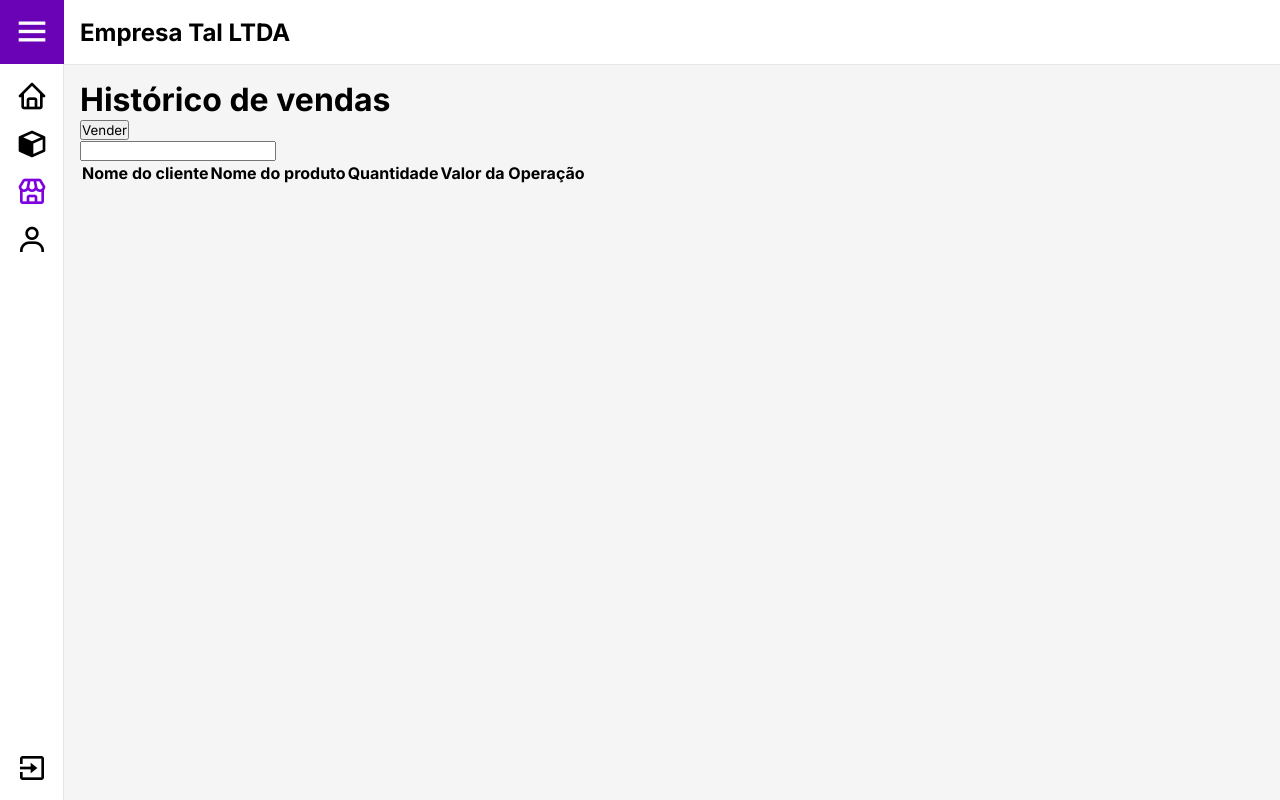
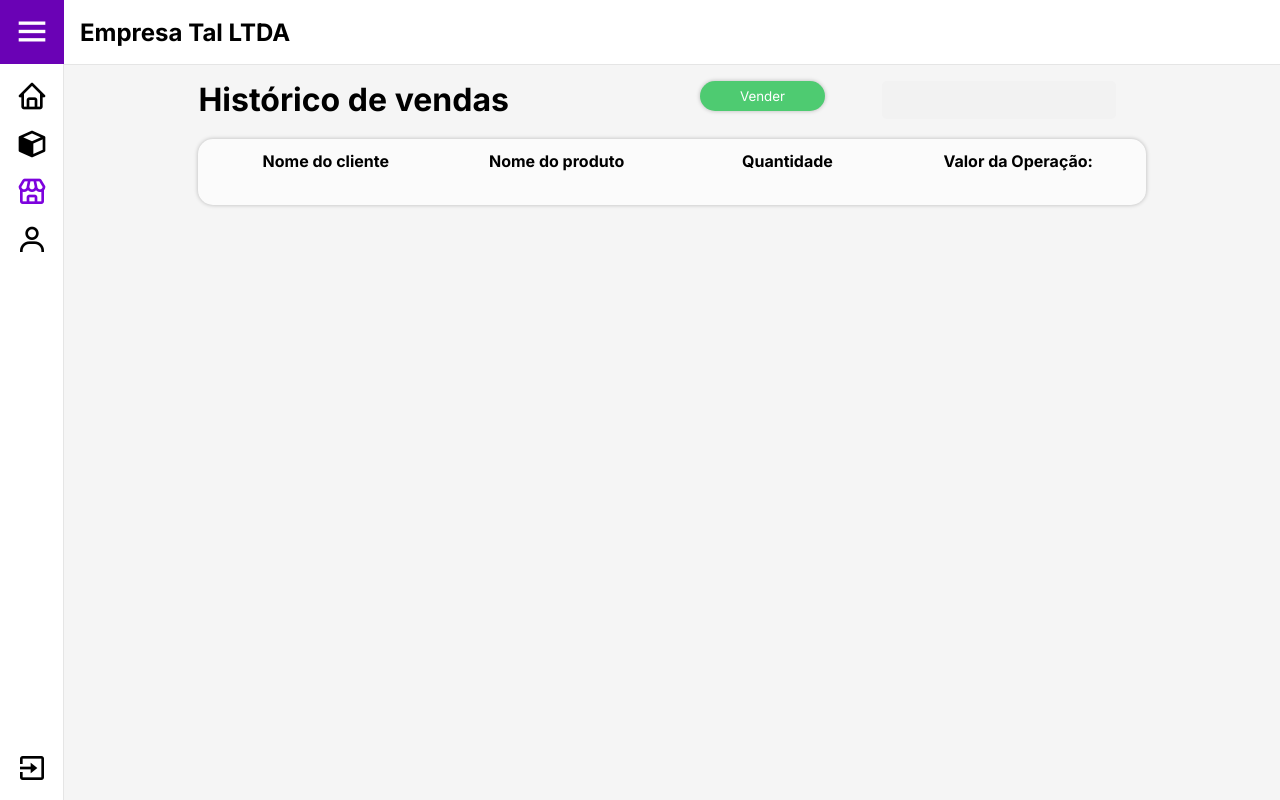
Before and after one commit to Lucas-Vinicius-Rodrigues-e-Silva/PurpureBusiness, a React (Create React App) app in the folder purpure-busness/: page /dashboard/sales in a window 1280 px wide. Built offline with nearby package versions, Linux system fonts and the light colour scheme.

Commit message:
Feat: styled salesPage

```diff
--- /dev/null
+++ b/purpure-busness/src/Pages/dashSales/dashboardSales.ts
@@ -0,0 +1,73 @@
+import styled from "styled-components";
+
+export const HeaderSearch = styled.div`
+  display: flex;
+  justify-content: space-between;
+  align-items: center;
+
+  width: 80%;
+
+  margin: 0 auto;
+
+  margin-bottom: 20px;
+
+  div {
+    display: flex;
+    justify-content: space-around;
+
+    width: 50%;
+  }
+
+  /* input {
+    background-color: #fbfbfb;
+
+    padding: 5px 10px;
+
+    border-radius: 15px;
+    box-shadow: 0px 0px 4px rgba(0, 0, 0, 0.25);
+
+    &&:focus {
+      outline: 1px solid black;
+    }
+  } */
+`;
+
+export const TableContent = styled.table`
+  margin: 0 auto;
+
+  padding: 10px;
+  width: 80%;
+
+  background-color: #fbfbfb;
+  box-shadow: 0px 0px 4px rgba(0, 0, 0, 0.25);
+
+  border-radius: 15px;
+
+  tr {
+    display: flex;
+    flex-direction: row;
+    justify-content: space-between;
+  }
+
+  th {
+    width: 25%;
+  }
+
+  tbody {
+    display: flex;
+    flex-direction: column;
+    gap: 10px;
+    padding: 10px;
+  }
+
+  td {
+    width: 25%;
+    height: 10%;
+
+    text-align: center;
+
+    white-space: nowrap;
+    overflow: hidden;
+    text-overflow: ellipsis;
+  }
+`;
--- a/purpure-busness/src/Pages/dashSales/index.tsx
+++ b/purpure-busness/src/Pages/dashSales/index.tsx
@@ -1,82 +1,81 @@
 import { yupResolver } from "@hookform/resolvers/yup";
-import { useContext, useState } from "react"
+import { useContext, useState } from "react";
 import { useForm } from "react-hook-form";
-import ReactModal from "react-modal"
-import UiDashboard from "../../components/Interface"
+import ReactModal from "react-modal";
+import UiDashboard from "../../components/Interface";
 import { iSales, SaleContext } from "../../context/SalesContext";
-import './modal.css';
-import * as yup from 'yup'
+import "./modal.css";
+import * as yup from "yup";
 import { Table } from "./table";
 import { ClientContext } from "../../context/ClientContext";
 import { ProductContext } from "../../context/ProductsContext";
+import { HeaderSearch } from "./dashboardSales";
+import { BuyBtn, Input } from "../../styles/elements";
+import { Text } from "../../styles/text/text";
 
 let exemplos = {
   nomeFantasia: "Empresa Tal LTDA",
-}
+};
 //constantes para teste
 const clients = [
   {
-        client_name: 'pipoquinha maluca'
+    client_name: "pipoquinha maluca",
   },
   {
-        client_name: 'vendinha maluca'
+    client_name: "vendinha maluca",
   },
   {
-        client_name: 'sinuquinha maluca'
+    client_name: "sinuquinha maluca",
   },
-]
+];
 
 const products = [
   {
-        product_name: 'cerveja'
+    product_name: "cerveja",
   },
   {
-        product_name: 'vinho'
+    product_name: "vinho",
   },
   {
-        product_name: 'suco de laranja'
+    product_name: "suco de laranja",
   },
-]
-
-
+];
 
 const formSchema = yup.object().shape({
-    cliente_sale_product: yup.string().required('campo obrigatório'),
-    product_sale: yup.string().required('campo obrigatório'),
-    product_sale_quant: yup.number().required('campo obrigatório'),
-    total_sale_value: yup.number().required('campo obrigatório'),
-    userId: yup.number()
-})
-
+  cliente_sale_product: yup.string().required("campo obrigatório"),
+  product_sale: yup.string().required("campo obrigatório"),
+  product_sale_quant: yup.number().required("campo obrigatório"),
+  total_sale_value: yup.number().required("campo obrigatório"),
+  userId: yup.number(),
+});
 
 export const SalesPage = () => {
-
-    const {sales, registerSale} = useContext(SaleContext)
+  const { sales, registerSale } = useContext(SaleContext);
   // const {clients} = useContext(ClientContext)
   // const {products} = useContext(ProductContext)
 
-    const [modalIsOpen, setModalIsOpen] = useState(false)
+  const [modalIsOpen, setModalIsOpen] = useState(false);
 
   const {
     register,
     handleSubmit,
-        formState: {errors},
-    } = useForm <iSales> ({
-        resolver: yupResolver(formSchema)
-    })
+    formState: { errors },
+  } = useForm<iSales>({
+    resolver: yupResolver(formSchema),
+  });
 
-    const openModal = () => setModalIsOpen(true)
+  const openModal = () => setModalIsOpen(true);
 
-    const closeModal = () => setModalIsOpen(false)
+  const closeModal = () => setModalIsOpen(false);
 
-    const submit = (data:iSales) => {
-        console.log(data)
-        registerSale(data)
-        closeModal()
-    }
+  const submit = (data: iSales) => {
+    console.log(data);
+    registerSale(data);
+    closeModal();
+  };
 
   return (
-        <UiDashboard companyName={exemplos.nomeFantasia} >
+    <UiDashboard companyName={exemplos.nomeFantasia}>
       <title>Vendas | Purpure Business</title>
       <ReactModal
         isOpen={modalIsOpen}
@@ -90,52 +89,60 @@ export const SalesPage = () => {
         </div>
         <form onSubmit={handleSubmit(submit)}>
           <label htmlFor="">Selecionar o Cliente:</label>
-                    <select id="cliente_sale_product" {...register('cliente_sale_product')}>
+          <select
+            id="cliente_sale_product"
+            {...register("cliente_sale_product")}
+          >
             <option value="cliente1">cliente1</option>
-                        {
-                            clients.map((client, i) =>
-                            <option key={i} value={client.client_name}>{client.client_name}</option>
-                            )
-                        }
+            {clients.map((client, i) => (
+              <option key={i} value={client.client_name}>
+                {client.client_name}
+              </option>
+            ))}
           </select>
           <p>{errors.cliente_sale_product?.message}</p>
           <label htmlFor="">Selecionar o Produto:</label>
-                    <select id="product_sale" {...register('product_sale')} >
+          <select id="product_sale" {...register("product_sale")}>
             <option value="produto1">produto1</option>
-                        {
-                            products.map((client, i) =>
-                            <option key={i} value={client.product_name}>{client.product_name}</option>
-                            )
-                        }
+            {products.map((client, i) => (
+              <option key={i} value={client.product_name}>
+                {client.product_name}
+              </option>
+            ))}
           </select>
           <p>{errors.product_sale?.message}</p>
           <div>
             <label htmlFor="">QTDE.:</label>
-                        <input type="number" {...register('product_sale_quant')} />
+            <input type="number" {...register("product_sale_quant")} />
             <p>{errors.product_sale_quant?.message}</p>
             <label htmlFor="">Valor desta operação:</label>
-                        <input type="number" {...register('total_sale_value')} />
+            <input type="number" {...register("total_sale_value")} />
             <p>{errors.total_sale_value?.message}</p>
             <label htmlFor="">ID empresa</label>
-                        <input type="number" {...register('userId')} />
+            <input type="number" {...register("userId")} />
           </div>
           <button onClick={closeModal}>Cancelar</button>
           <input type="submit" value="Registrar venda" />
         </form>
       </ReactModal>
+
+      <HeaderSearch>
+        <Text tag="h1" className="Title1">
+          Histórico de vendas
+        </Text>
         <div>
-                <h1>Histórico de vendas</h1>
+          <BuyBtn className="Headline" onClick={openModal}>
+            Vender
+          </BuyBtn>
           <div>
-                    <button onClick={openModal}>Vender</button>
-                    <div>
-                        <input type="text" />
+            <Input type="text" />
             <i></i>
           </div>
         </div>
-            </div>
+      </HeaderSearch>
       <section>
         <Table />
       </section>
     </UiDashboard>
-    )
-}
+  );
+};
--- a/purpure-busness/src/Pages/dashSales/table.tsx
+++ b/purpure-busness/src/Pages/dashSales/table.tsx
@@ -1,40 +1,51 @@
 import { useContext } from "react";
-import { SaleContext } from "../../context/SalesContext"
+import { SaleContext } from "../../context/SalesContext";
+import { Text } from "../../styles/text/text";
+import { TableContent } from "./dashboardSales";
 
 export const Table = () => {
-
-    const {sales} = useContext(SaleContext)
+  const { sales } = useContext(SaleContext);
 
   return (
-        <table>
+    <TableContent>
       <thead>
         <tr>
-              <th>
+          <Text tag="th" className="Title2">
             Nome do cliente
-              </th>
-              <th>
+          </Text>
+          <Text tag="th" className="Title2">
             Nome do produto
-              </th>
-              <th>
+          </Text>
+          <Text tag="th" className="Title2">
             Quantidade
-              </th>
-              <th>
-                Valor da Operação
-              </th>
+          </Text>
+          <Text tag="th" className="Title2">
+            Valor da Operação:
+          </Text>
         </tr>
       </thead>
       <tbody>
-                {
-                    sales.map((item, i) =>
+        {sales.map((item, i) => (
           <tr key={i}>
-                            <td>{item.cliente_sale_product}</td>
-                            <td>{item.product_sale}</td>
-                            <td>{item.product_sale_quant}</td>
-                            <td>{item.total_sale_value}</td>
+            <Text tag="td" className="Headline">
+              {item.cliente_sale_product}
+            </Text>
+            <Text tag="td" className="Headline">
+              {item.product_sale}
+            </Text>
+            <Text tag="td" className="Headline">
+              {item.product_sale_quant}
+            </Text>
+            <Text tag="td" className="Headline">
+              {item.total_sale_value.toLocaleString("pt-BR", {
+                minimumFractionDigits: 2,
+                style: "currency",
+                currency: "BRL",
+              })}
+            </Text>
           </tr>
-                    )
-                }
+        ))}
       </tbody>
-        </table>
-      )
-}
+    </TableContent>
+  );
+};
--- a/purpure-busness/src/context/AuthContext.tsx
+++ b/purpure-busness/src/context/AuthContext.tsx
@@ -68,10 +68,10 @@ const AuthProvider = ({ children }: iAuthContextProps) => {
     try {
       const response = await api.post("/login", data);
 
-      const { user: userResponse, token } = response.data;
-      api.defaults.headers.authorization = `Bearer ${token}`;
+      const { user: userResponse, accessToken } = response.data;
+      api.defaults.headers.authorization = `Bearer ${accessToken}`;
       setUser(userResponse);
-      localStorage.setItem("@accessToken", token);
+      localStorage.setItem("@accessToken", accessToken);
       localStorage.setItem("@USER_ID", userResponse.id);
       toast.success("Login realizado com sucesso!");
       navigate("dashboard");
--- a/purpure-busness/src/styles/elements.ts
+++ b/purpure-busness/src/styles/elements.ts
@@ -13,6 +13,20 @@ export const FilledBtn = styled.button`
     cursor: pointer;
     background-color: ${waveColors.color2};
   }
+`;
+
+export const BuyBtn = styled.button`
+  background-color: #4ecb71;
+  color: white;
+
+  border: none;
+  border-radius: 20px;
+
+  height: 30px;
+  padding: 5px 40px;
+  box-shadow: 0px 0px 4px rgba(0, 0, 0, 0.25);
+
+  cursor: pointer;
 `;
 
 export const OutlinedBtn = styled.button`
@@ -83,11 +97,11 @@ export const WhiteBtn = styled.button`
   font-weight: bold;
   box-shadow: 0px 0px 5px 0px rgba(0, 0, 0, 0.5);
 
-  &&:hover{
+  &&:hover {
     cursor: pointer;
     background-color: #f2f2f2;
   }
-`
+`;
 
 export const ErrorPage = styled.div`
   display: flex;
@@ -98,21 +112,33 @@ export const ErrorPage = styled.div`
   width: 100vw;
   gap: 20px;
 
-  h2{
+  h2 {
     color: white;
     font-size: 30px;
     font-weight: 800;
   }
 
-  p{
+  p {
     color: white;
     font-size: 20px;
     font-weight: bolder;
   }
 
-  background: rgb(125,2,221);
-  background: -moz-linear-gradient(140deg, rgba(125,2,221,1) 32%, rgba(79,0,255,1) 100%);
-  background: -webkit-linear-gradient(140deg, rgba(125,2,221,1) 32%, rgba(79,0,255,1) 100%);
-  background: linear-gradient(140deg, rgba(125,2,221,1) 32%, rgba(79,0,255,1) 100%);
+  background: rgb(125, 2, 221);
+  background: -moz-linear-gradient(
+    140deg,
+    rgba(125, 2, 221, 1) 32%,
+    rgba(79, 0, 255, 1) 100%
+  );
+  background: -webkit-linear-gradient(
+    140deg,
+    rgba(125, 2, 221, 1) 32%,
+    rgba(79, 0, 255, 1) 100%
+  );
+  background: linear-gradient(
+    140deg,
+    rgba(125, 2, 221, 1) 32%,
+    rgba(79, 0, 255, 1) 100%
+  );
   filter: progid:DXImageTransform.Microsoft.gradient(startColorstr="#7d02dd",endColorstr="#4f00ff",GradientType=1);
-`
+`;
--- a/purpure-busness/src/styles/text/text.tsx
+++ b/purpure-busness/src/styles/text/text.tsx
@@ -18,6 +18,8 @@ export function Text({ children, className, tag }: iTextProps) {
       {tag === "p" && <p className={className}>{children}</p>}
       {tag === "span" && <span className={className}>{children}</span>}
       {tag === "label" && <label className={className}>{children}</label>}
+      {tag === "th" && <th className={className}>{children}</th>}
+      {tag === "td" && <td className={className}>{children}</td>}
     </>
   );
 }
```
Lines whose indentation alone changed are shown as unchanged.
